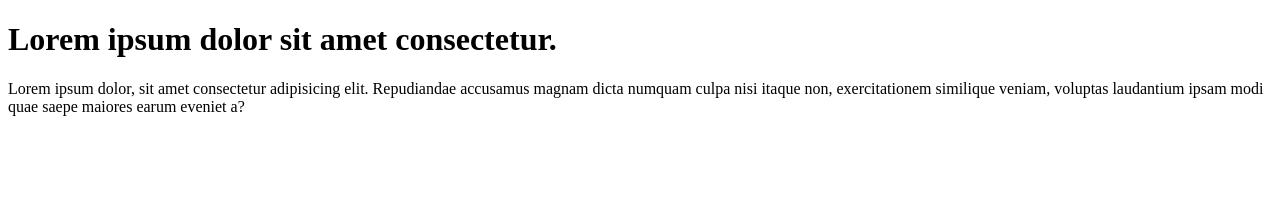
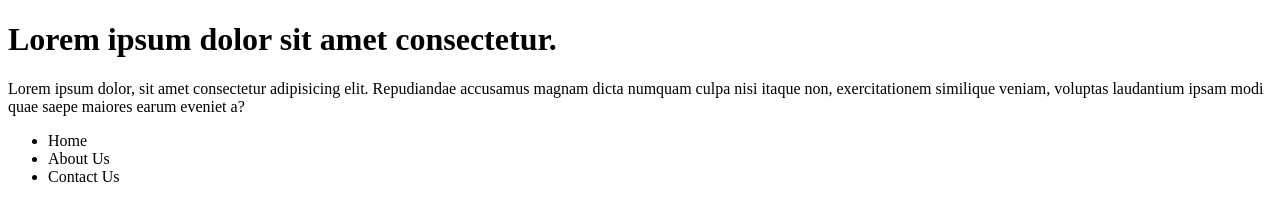
Before and after one commit to Chaitaliarya/Learn-git, a plain HTML site: page index.html in a window 1280 px wide. Drawn offline with Linux system fonts and the light colour scheme.

Commit message:
add a list

```diff
--- a/index.html
+++ b/index.html
@@ -7,8 +7,12 @@
 </head>
 <body>
     <h1>Lorem ipsum dolor sit amet consectetur.</h1>
-    <p>
-        <p>Lorem ipsum dolor, sit amet consectetur adipisicing elit. Repudiandae accusamus magnam dicta numquam culpa nisi itaque non, exercitationem similique veniam, voluptas laudantium ipsam modi quae saepe maiores earum eveniet a?</p>
+     <p>Lorem ipsum dolor, sit amet consectetur adipisicing elit. Repudiandae accusamus magnam dicta numquam culpa nisi itaque non, exercitationem similique veniam, voluptas laudantium ipsam modi quae saepe maiores earum eveniet a?</p>
+<ul>
+    <li>Home</li>
+    <li>About Us</li>
+    <li>Contact Us</li>
+</ul>
     </p>
 </body>
 </html>
```
